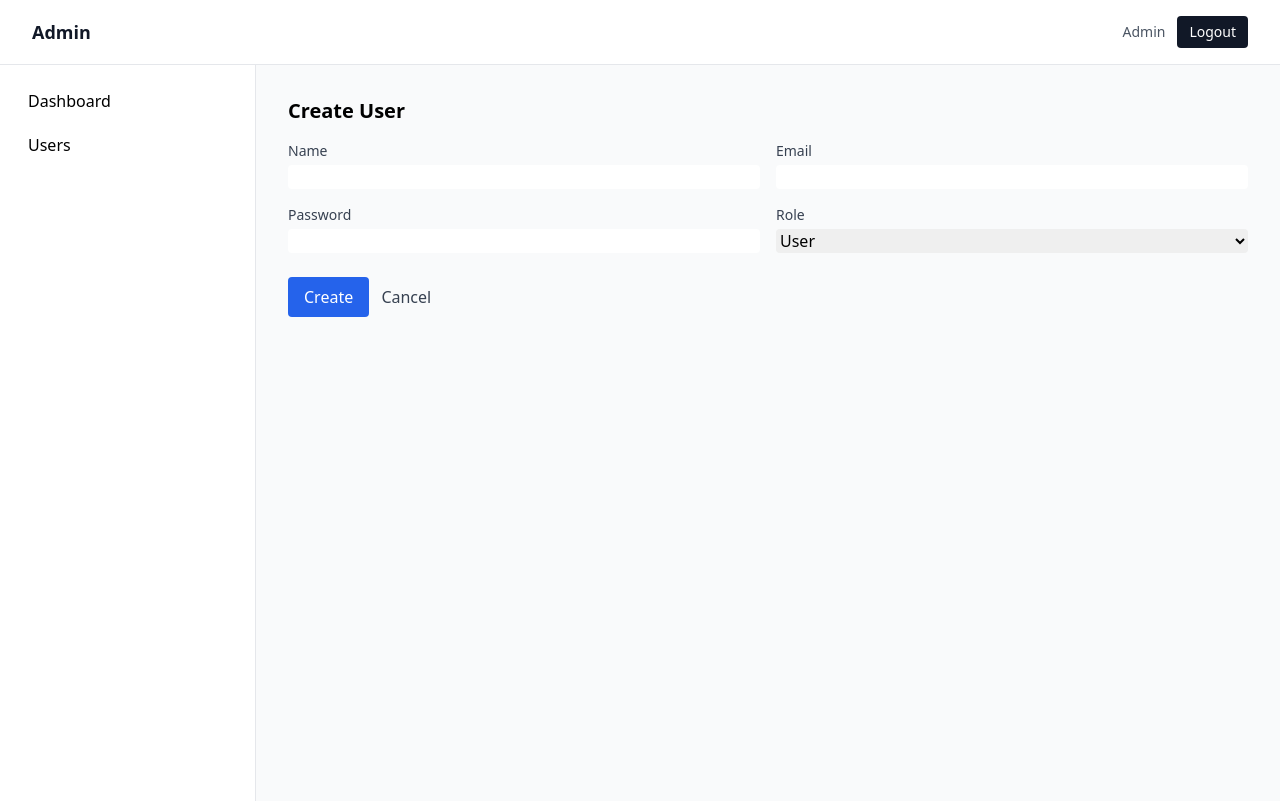
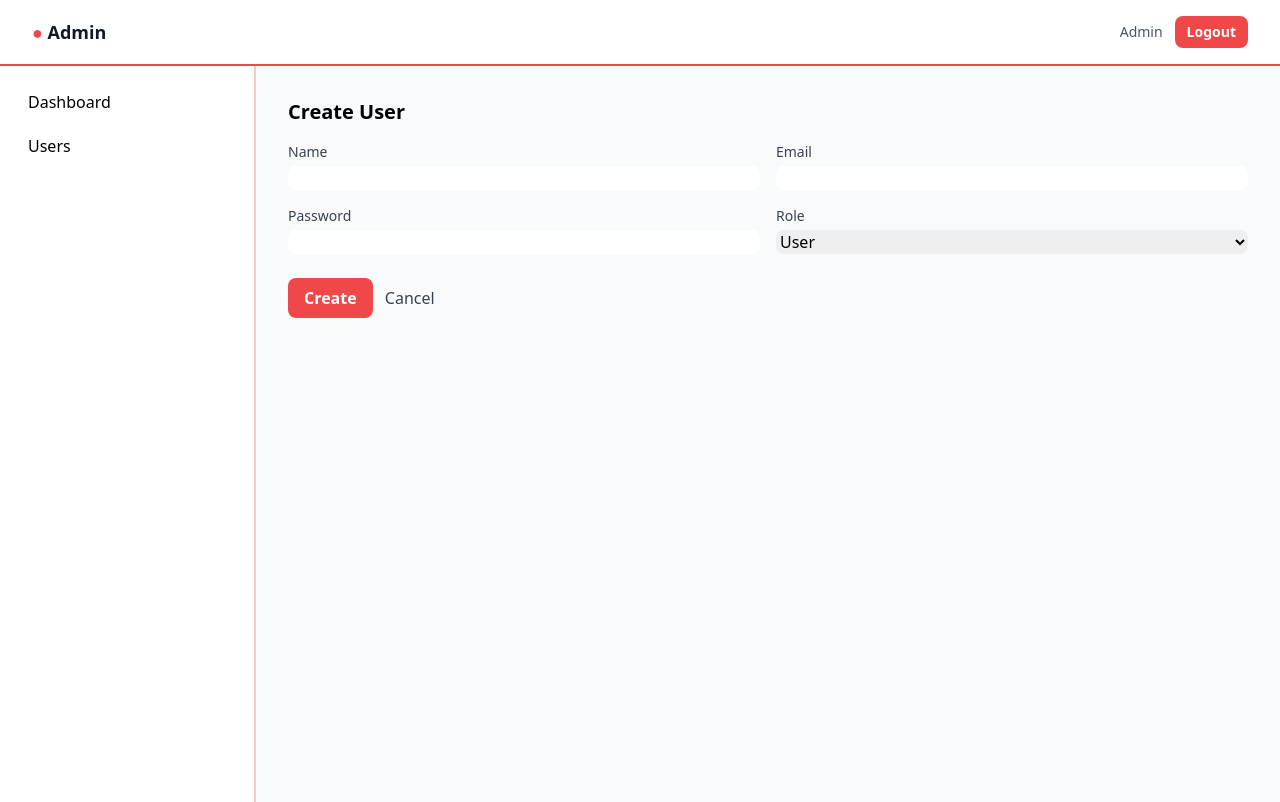
Before and after one commit to leogeeks/veryapp, a Laravel app: page /admin/users/create in a window 1280 px wide. Run offline with Laravel 12, Linux system fonts and the light colour scheme; a user stored in the database is signed in; data comes from the database, SQL or seed files in the repository; some libraries are stand-ins or nearby versions.

Commit message:
Refactor admin user management with UI improvements and new edit functionality
Co-authored-by: ali.raza <ali.raza@geeksroot.com>

```diff
--- a/laravel-api/app/Http/Controllers/Admin/UserAdminController.php
+++ b/laravel-api/app/Http/Controllers/Admin/UserAdminController.php
@@ -5,8 +5,8 @@ namespace App\Http\Controllers\Admin;
 use App\Http\Controllers\Controller;
 use Illuminate\Http\Request;
 use App\Models\User;
-use App\Http\Requests\UserUpdateRequest;
-use App\Http\Requests\UserStoreRequest;
+use App\Http\Requests\Admin\UserUpdateRequest;
+use App\Http\Requests\Admin\UserStoreRequest;
 use Illuminate\Support\Facades\Hash;
 
 class UserAdminController extends Controller
@@ -27,6 +27,11 @@ class UserAdminController extends Controller
     public function create()
     {
         return view('admin.users.create');
+    }
+
+    public function edit(User $user)
+    {
+        return view('admin.users.edit', compact('user'));
     }
 
     public function store(UserStoreRequest $request)
--- a/laravel-api/resources/views/admin/layout.blade.php
+++ b/laravel-api/resources/views/admin/layout.blade.php
@@ -5,41 +5,53 @@
   <meta name="viewport" content="width=device-width, initial-scale=1.0">
   <title>Admin Panel</title>
   <script src="https://cdn.tailwindcss.com"></script>
+  <script>
+    tailwind.config = {
+      theme: {
+        extend: {
+          colors: {
+            primary: '#f04848',
+            primaryDark: '#cc3d3d',
+          }
+        }
+      }
+    }
+  </script>
   <script defer src="https://cdn.jsdelivr.net/npm/alpinejs@3.x.x/dist/cdn.min.js"></script>
 </head>
 <body class="h-full">
   <div class="min-h-full">
-    <nav class="bg-white border-b border-gray-200 sticky top-0 z-30">
+    <nav class="bg-white border-b-2 border-primary sticky top-0 z-30">
       <div class="px-4 sm:px-6 lg:px-8">
         <div class="flex h-16 items-center justify-between">
           <div class="flex items-center gap-3">
             <button @click="sidebarOpen = !sidebarOpen" class="md:hidden p-2 rounded hover:bg-gray-100">
               <svg class="w-6 h-6" fill="none" viewBox="0 0 24 24" stroke="currentColor"><path stroke-linecap="round" stroke-linejoin="round" stroke-width="1.5" d="M4 6h16M4 12h16M4 18h16"/></svg>
             </button>
-            <a href="/admin/dashboard" class="text-lg font-semibold text-gray-900">Admin</a>
+            <a href="/admin/dashboard" class="text-lg font-semibold text-gray-900"><span class="text-primary">●</span> Admin</a>
           </div>
           <div class="flex items-center gap-3">
             <span class="text-sm text-gray-600 hidden sm:block">{{ auth()->user()->name ?? 'Guest' }}</span>
             <form action="/admin/logout" method="POST">
               @csrf
-              <button class="inline-flex items-center px-3 py-1.5 rounded bg-gray-900 text-white text-sm hover:bg-gray-800">Logout</button>
+              <button class="inline-flex items-center px-3 py-1.5 rounded-lg bg-primary text-white text-sm font-semibold hover:bg-primaryDark">Logout</button>
             </form>
           </div>
         </div>
       </div>
     </nav>
     <div class="flex">
-      <aside class="w-64 bg-white border-r border-gray-200 hidden md:block min-h-[calc(100vh-4rem)]">
+      <aside class="w-64 bg-white border-r-2 border-primary/30 hidden md:block min-h-[calc(100vh-4rem)]">
         <nav class="p-4 space-y-1">
-          <a href="/admin/dashboard" class="block px-3 py-2 rounded hover:bg-gray-100">Dashboard</a>
-          <a href="/admin/users" class="block px-3 py-2 rounded hover:bg-gray-100">Users</a>
+          <a href="/admin/dashboard" class="block px-3 py-2 rounded-lg hover:bg-primary/10 hover:text-primary">Dashboard</a>
+          <a href="/admin/users" class="block px-3 py-2 rounded-lg hover:bg-primary/10 hover:text-primary">Users</a>
         </nav>
       </aside>
       <div class="md:hidden" x-show="sidebarOpen" @click.away="sidebarOpen=false">
-        <aside class="w-64 bg-white border-r border-gray-200 fixed top-16 bottom-0">
+        <aside class="w-64 bg-white border-r-2 border-primary/30 fixed top-16 bottom-0">
           <nav class="p-4 space-y-1">
-            <a href="/admin/dashboard" class="block px-3 py-2 rounded hover:bg-gray-100">Dashboard</a>
-            <a href="/admin/users" class="block px-3 py-2 rounded hover:bg-gray-100">Users</a>
+            <a href="/admin/dashboard" class="block px-3 py-2 rounded-lg hover:bg-primary/10 hover:text-primary">Dashboard</a>
+            <a href="/admin/users" class="block px-3 py-2 rounded-lg hover:bg-primary/10 hover:text-primary">Users</a>
           </nav>
         </aside>
       </div>
--- a/laravel-api/resources/views/admin/users/create.blade.php
+++ b/laravel-api/resources/views/admin/users/create.blade.php
@@ -7,22 +7,22 @@
     <div class="grid grid-cols-1 md:grid-cols-2 gap-4">
       <div>
         <label class="block text-sm font-medium text-gray-700">Name</label>
-        <input name="name" value="{{ old('name') }}" class="mt-1 w-full rounded border-gray-300" required>
+        <input name="name" value="{{ old('name') }}" class="mt-1 w-full rounded-lg border-gray-300 focus:border-primary focus:ring-primary" required>
         @error('name')<p class="text-sm text-red-600 mt-1">{{ $message }}</p>@enderror
       </div>
       <div>
         <label class="block text-sm font-medium text-gray-700">Email</label>
-        <input type="email" name="email" value="{{ old('email') }}" class="mt-1 w-full rounded border-gray-300" required>
+        <input type="email" name="email" value="{{ old('email') }}" class="mt-1 w-full rounded-lg border-gray-300 focus:border-primary focus:ring-primary" required>
         @error('email')<p class="text-sm text-red-600 mt-1">{{ $message }}</p>@enderror
       </div>
       <div>
         <label class="block text-sm font-medium text-gray-700">Password</label>
-        <input type="password" name="password" class="mt-1 w-full rounded border-gray-300" required>
+        <input type="password" name="password" class="mt-1 w-full rounded-lg border-gray-300 focus:border-primary focus:ring-primary" required>
         @error('password')<p class="text-sm text-red-600 mt-1">{{ $message }}</p>@enderror
       </div>
       <div>
         <label class="block text-sm font-medium text-gray-700">Role</label>
-        <select name="role" class="mt-1 w-full rounded border-gray-300">
+        <select name="role" class="mt-1 w-full rounded-lg border-gray-300 focus:border-primary focus:ring-primary">
           <option value="user">User</option>
           <option value="admin">Admin</option>
           <option value="super_admin">Super Admin</option>
@@ -31,7 +31,7 @@
       </div>
     </div>
     <div class="mt-6">
-      <button class="px-4 py-2 rounded bg-blue-600 text-white hover:bg-blue-700">Create</button>
+      <button class="px-4 py-2 rounded-lg bg-primary text-white font-semibold hover:bg-primaryDark">Create</button>
       <a href="/admin/users" class="ml-2 text-gray-700 hover:underline">Cancel</a>
     </div>
   </form>
--- a/laravel-api/resources/views/admin/users/index.blade.php
+++ b/laravel-api/resources/views/admin/users/index.blade.php
@@ -3,10 +3,10 @@
 @section('admin_content')
   <div class="flex items-center justify-between mt-2 mb-4">
     <h2 class="text-xl font-semibold">Users</h2>
-    <a href="/admin/users/create" class="inline-flex items-center px-3 py-2 rounded bg-blue-600 text-white text-sm hover:bg-blue-700">Create User</a>
+    <a href="/admin/users/create" class="inline-flex items-center px-3 py-2 rounded-lg bg-primary text-white text-sm font-semibold hover:bg-primaryDark">Create User</a>
   </div>
   <form method="GET" class="mb-4">
-    <input type="text" name="q" value="{{ request('q') }}" placeholder="Search users..." class="w-full md:w-64 rounded border-gray-300" />
+    <input type="text" name="q" value="{{ request('q') }}" placeholder="Search users..." class="w-full md:w-64 rounded-lg border-gray-300 focus:border-primary focus:ring-primary" />
   </form>
   <div class="overflow-hidden rounded-xl border border-gray-200 bg-white">
     <table class="min-w-full divide-y divide-gray-200 text-sm">
--- a/laravel-api/resources/views/errors/session-expired.blade.php
+++ b/laravel-api/resources/views/errors/session-expired.blade.php
@@ -16,7 +16,7 @@
     </div>
     <h1 class="text-2xl font-semibold text-gray-900">Your session has expired</h1>
     <p class="mt-2 text-gray-600">Please log in again to continue.</p>
-    <a href="/admin/login" class="inline-flex items-center justify-center mt-6 px-4 py-2 rounded-lg bg-blue-600 text-white hover:bg-blue-700">Go to Login</a>
+    <a href="/admin/login" class="inline-flex items-center justify-center mt-6 px-4 py-2 rounded-lg bg-[#f04848] text-white hover:bg-[#cc3d3d] font-semibold">Go to Login</a>
     <p class="mt-2 text-sm text-gray-500">Redirecting in <span id="count">5</span>…</p>
   </div>
   <script>
```
Also changed, not shown: laravel-api/app/Http/Requests/Admin/UserUpdateRequest.php (added, +24 -0 lines), laravel-api/resources/views/admin/users/edit.blade.php (+6 -6 lines).
